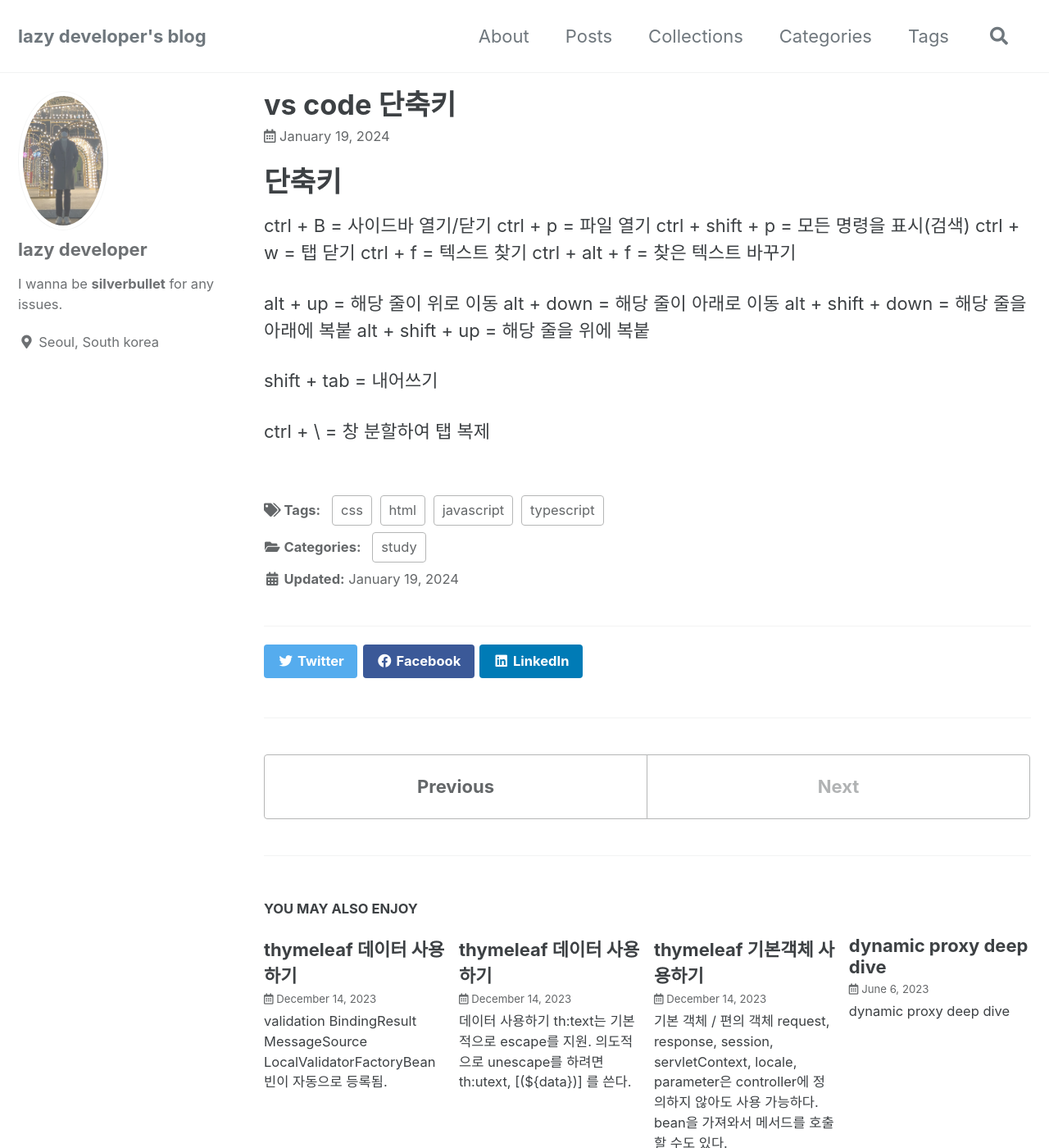
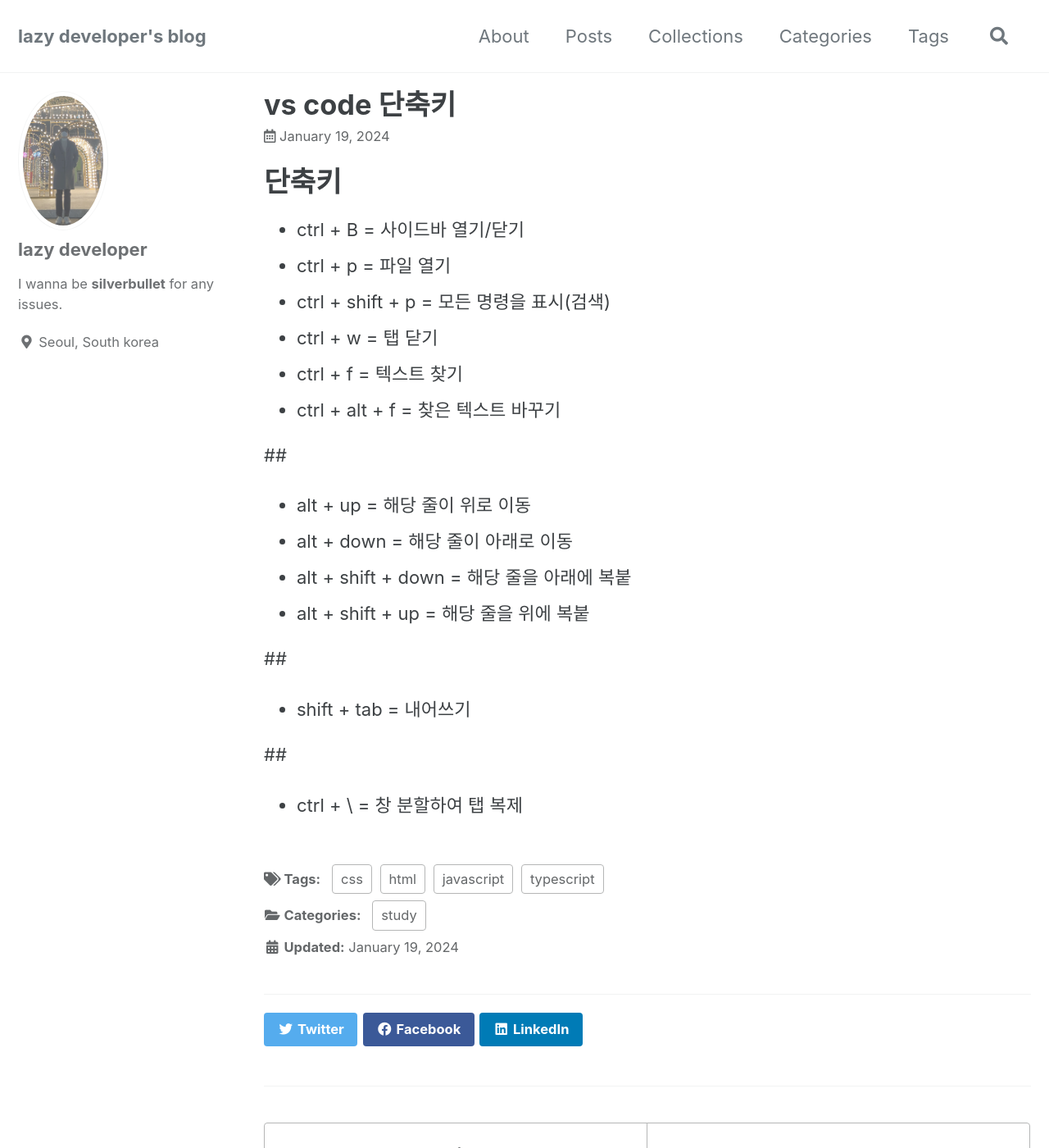
Before and after one commit to silverbullet49/silverbullet49.github.io, a Jekyll site: the page built from _posts/2024-01-19-vscode-shortcut.md, in a window 1280 px wide and 1400 px high. Shown: the whole window at 82% size. Built offline with Jekyll 4.4.1, drawn with Linux system fonts in a browser that asks for light colours; cached includes are drawn as plain includes.

Commit message:
fix markdown formt

```diff
--- a/_posts/2024-01-19-vscode-shortcut.md
+++ b/_posts/2024-01-19-vscode-shortcut.md
@@ -11,18 +11,21 @@ tags:
 
 # 단축키
 
-ctrl + B = 사이드바 열기/닫기
-ctrl + p = 파일 열기
-ctrl + shift + p = 모든 명령을 표시(검색)
-ctrl + w = 탭 닫기
-ctrl + f = 텍스트 찾기
-ctrl + alt + f = 찾은 텍스트 바꾸기
+- ctrl + B = 사이드바 열기/닫기
+- ctrl + p = 파일 열기
+- ctrl + shift + p = 모든 명령을 표시(검색)
+- ctrl + w = 탭 닫기
+- ctrl + f = 텍스트 찾기
+- ctrl + alt + f = 찾은 텍스트 바꾸기
 
-alt + up = 해당 줄이 위로 이동
-alt + down = 해당 줄이 아래로 이동
-alt + shift + down = 해당 줄을 아래에 복붙
-alt + shift + up = 해당 줄을 위에 복붙
+##
+- alt + up = 해당 줄이 위로 이동
+- alt + down = 해당 줄이 아래로 이동
+- alt + shift + down = 해당 줄을 아래에 복붙
+- alt + shift + up = 해당 줄을 위에 복붙
 
-shift + tab = 내어쓰기
+##
+- shift + tab = 내어쓰기
 
-ctrl + \ = 창 분할하여 탭 복제
+##
+- ctrl + \ = 창 분할하여 탭 복제
```
